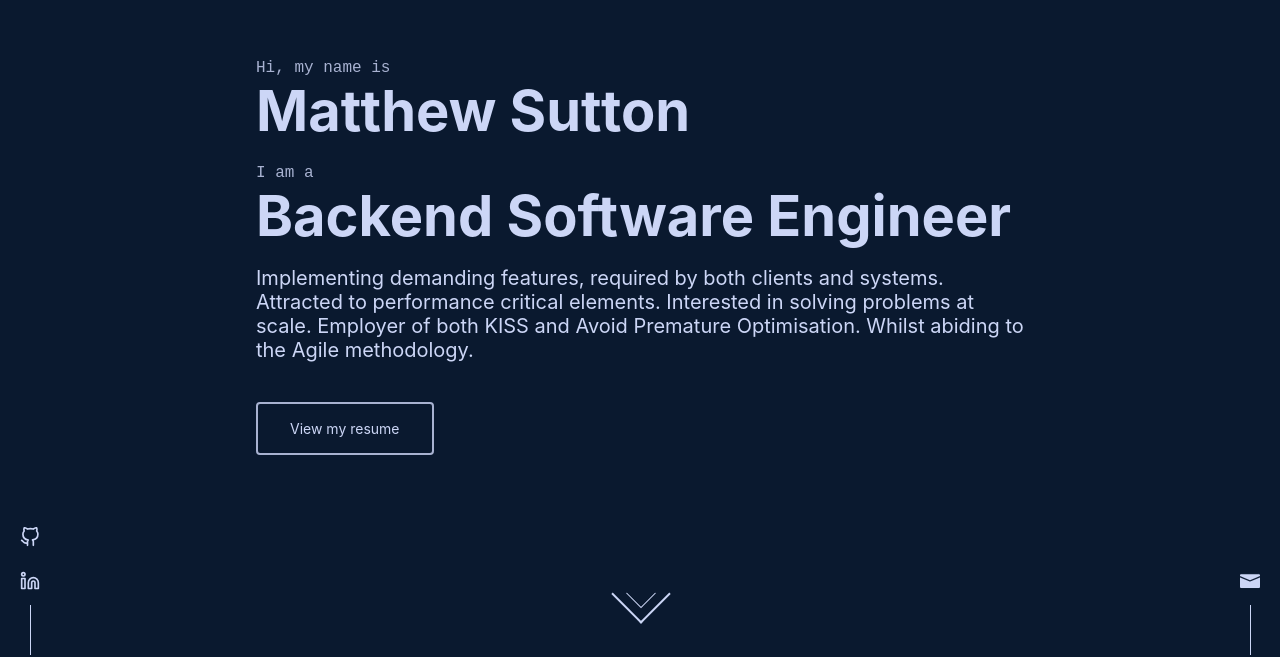
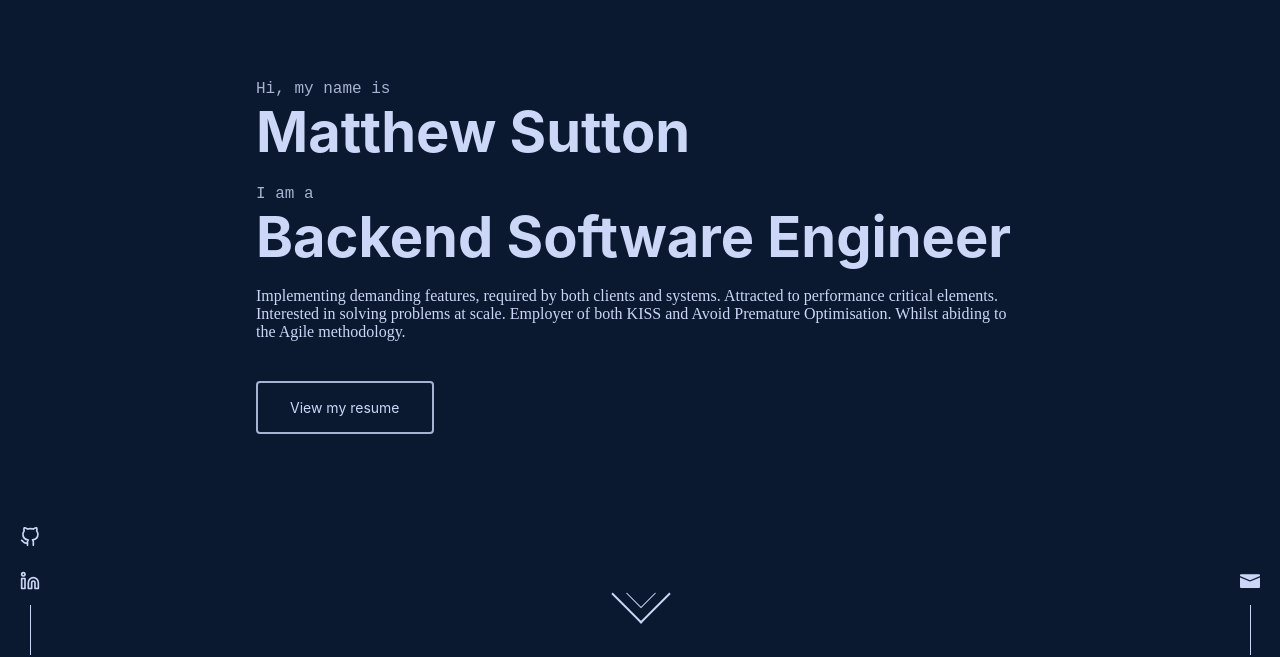
Before and after one commit to MS26/Portfolio, an Angular app: page / in a window 1280 px wide. Shown: the part 145-802 px from the top of the page. Built offline with nearby package versions, Linux system fonts and the light colour scheme.

Commit message:
Update introduction.component.html

```diff
--- a/src/app/modules/about/components/introduction/introduction.component.html
+++ b/src/app/modules/about/components/introduction/introduction.component.html
@@ -8,7 +8,7 @@
     <h1>{{data.basics.label}}</h1>
 </div>
 
-<h3>{{data.basics.summary}}</h3>
+<strong>{{data.basics.summary}}</strong>
 
 <div class="introduction__button">
     <a buttonOutlined href="https://matthew-sutton.com/resume.pdf" target="_blank">View my resume</a>
```
